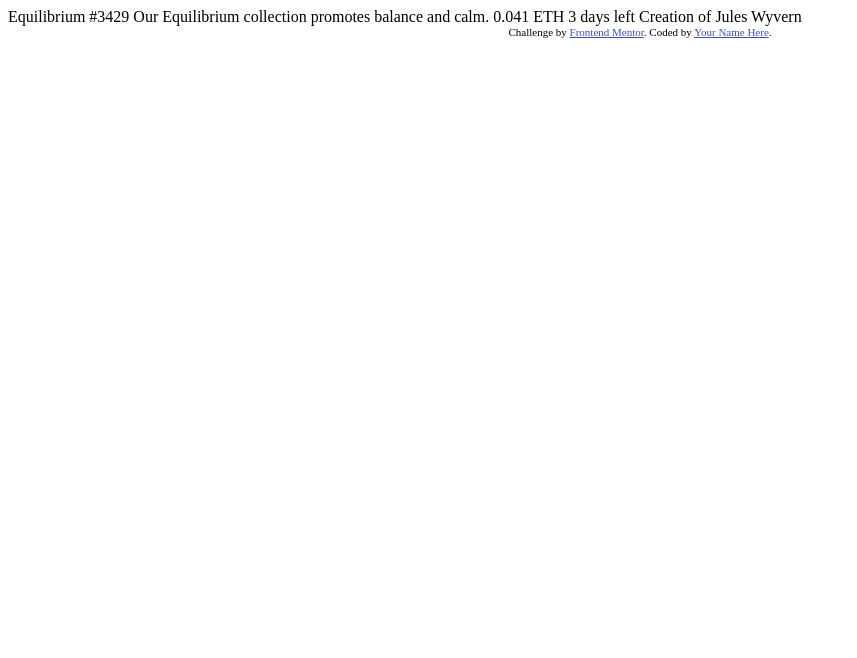
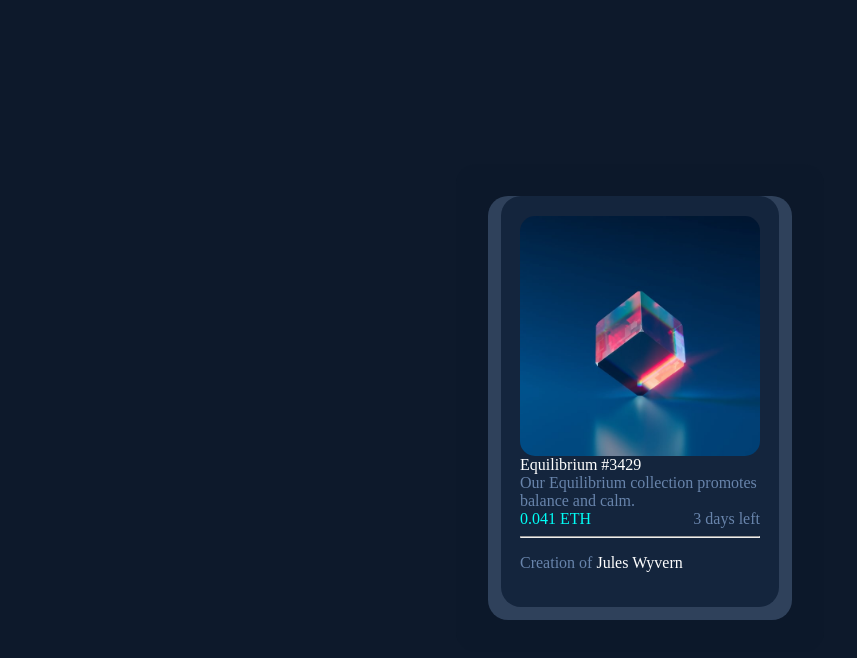
Before and after one commit to PongpolR/nft-preview-card-component, a plain HTML site: page index.html in a window 1280 px wide. Shown: the whole page, without its empty margins (0-857 px from the left). Drawn offline with Linux system fonts and the light colour scheme.

Commit message:
create nft card

```diff
--- a/index.html
+++ b/index.html
@@ -1,33 +1,49 @@
 <!DOCTYPE html>
 <html lang="en">
+
 <head>
   <meta charset="UTF-8">
-  <meta name="viewport" content="width=device-width, initial-scale=1.0"> <!-- displays site properly based on user's device -->
+  <meta name="viewport" content="width=device-width, initial-scale=1.0">
 
   <link rel="icon" type="image/png" sizes="32x32" href="./images/favicon-32x32.png">
+  <link rel="stylesheet" href="style.css">
 
   <title>Frontend Mentor | NFT preview card component</title>
 
-  <!-- Feel free to remove these styles or customise in your own stylesheet 👍 -->
-  <style>
-    .attribution { font-size: 11px; text-align: center; }
-    .attribution a { color: hsl(228, 45%, 44%); }
-  </style>
 </head>
+
 <body>
+  <main>
+    <div class="outside-card">
+      <div class="border">
+        <div class="card">
+          <div class="test">
+            <img src="images/image-equilibrium.jpg" alt="equilibrium">
+          </div>
+          <div class="header">Equilibrium #3429</div>
+          <span class="section">Our Equilibrium collection promotes
+balance and calm.</span>
+          <section>
+            <div class="left">
+              0.041 ETH
+            </div>
+            <div class="right">
+              3 days left
+            </div>
+          </section>
+          <hr>
+          <footer>
+            <p>Creation of <span>Jules Wyvern</span></p>
+          </footer>
+        </div>
+      </div>
 
-  Equilibrium #3429
+    </div>
 
-  Our Equilibrium collection promotes balance and calm.
+  </main>
 
-  0.041 ETH
-  3 days left
 
-  Creation of Jules Wyvern
 
-  <div class="attribution">
-    Challenge by <a href="https://www.frontendmentor.io?ref=challenge" target="_blank">Frontend Mentor</a>.
-    Coded by <a href="#">Your Name Here</a>.
-  </div>
 </body>
+
 </html>
--- /dev/null
+++ b/style.css
@@ -0,0 +1,62 @@
+/* desktop */
+@media(min-width: 376px) {
+  body {
+    background: hsl(217, 54%, 11%);
+    display: flex;
+    flex-direction: column;
+    min-height: 100vh;
+    justify-content: center;
+  }
+  main {
+    display: flex;
+    justify-content: center;
+  }
+  .outside-card {
+    background: hsla(217, 54%, 11%, 0.5);
+    border-radius: 20px;
+    padding: 2rem;
+  }
+  .border {
+    background: hsl(215, 32%, 27%);
+    border-radius: 20px;
+    padding: 0.8rem;
+    padding-top: 0rem;
+  }
+  .card {
+    background: hsl(216, 50%, 16%);
+    border-radius: 20px;
+    padding: 1.2rem;
+  }
+  .test {
+    width: 240px;
+  }
+  .test img {
+    width: 240px;
+    display: block;
+    border-radius: 15px;
+  }
+  .header {
+    color: white;
+  }
+  .section {
+    color: hsla(215, 51%, 70%, 0.7);
+    white-space: pre;
+    width: 80%;
+  }
+  section {
+    display: flex;
+    justify-content: space-between;
+  }
+  .left {
+    color: hsl(178, 100%, 50%);
+  }
+  .right {
+    color: hsla(215, 51%, 70%, 0.7);
+  }
+  footer {
+    color: hsla(215, 51%, 70%, 0.7);
+  }
+  footer span {
+    color: white;
+  }
+}
```
